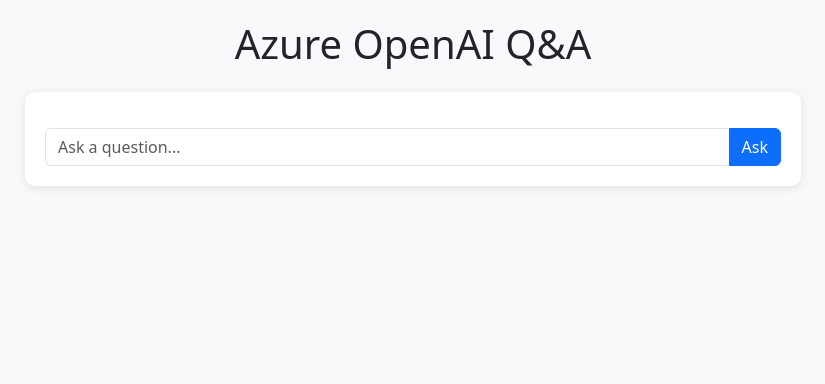
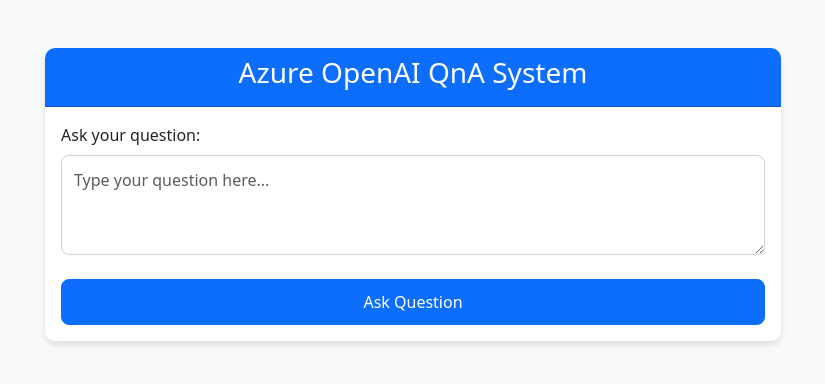
Before and after one commit to 03sarath/azure-LlamaIndex-qna, a Flask app: page / in a window 1280 px wide. Shown: the top 384 px of the page, without its empty margins (227-1052 px from the left). Run offline with Flask 3, Linux system fonts and the light colour scheme; parts of the project's set-up code (start-up, migrations or seed data) failed here and were passed over.

Commit message:
made chnages

```diff
--- a/app.py
+++ b/app.py
@@ -1,193 +1,57 @@
 from flask import Flask, render_template, request, jsonify
 import os
-import logging
 from dotenv import load_dotenv
-from llama_index import GPTSimpleVectorIndex, SimpleDirectoryReader, LLMPredictor, PromptHelper, LangchainEmbedding
+from llama_index import GPTSimpleVectorIndex, LLMPredictor, LangchainEmbedding
 from langchain.chat_models import AzureChatOpenAI
 from langchain.embeddings import OpenAIEmbeddings
 import openai
 
-# Configure logging
-logging.basicConfig(level=logging.INFO)
-logger = logging.getLogger(__name__)
-
-# Initialize Flask app
-app = Flask(__name__)
-
 # Load environment variables
 load_dotenv()
 
-# Debug log environment variables (without exposing sensitive data)
-logger.info("Verifying environment variables...")
-logger.info(f"OPENAI_API_BASE: {os.getenv('OPENAI_API_BASE')}")
-logger.info(f"OPENAI_API_VERSION: {os.getenv('OPENAI_API_VERSION')}")
-logger.info(f"OPENAI_API_TYPE: {os.getenv('OPENAI_API_TYPE')}")
-logger.info(f"OPENAI_DEPLOYMENT_NAME: {os.getenv('OPENAI_DEPLOYMENT_NAME')}")
-logger.info("OPENAI_API_KEY: [REDACTED]")
+app = Flask(__name__)
 
-# Validate required environment variables
-required_env_vars = [
-    'OPENAI_API_BASE',
-    'OPENAI_API_KEY',
-    'OPENAI_API_VERSION',
-    'OPENAI_API_TYPE',
-    'OPENAI_DEPLOYMENT_NAME'
-]
-
-missing_vars = [var for var in required_env_vars if not os.getenv(var)]
-if missing_vars:
-    raise ValueError(f"Missing required environment variables: {', '.join(missing_vars)}")
-
-# Configure Azure OpenAI environment variables
-os.environ["OPENAI_API_TYPE"] = "azure"
-os.environ["OPENAI_API_VERSION"] = "2023-03-15-preview"
-os.environ["OPENAI_API_BASE"] = os.getenv('OPENAI_API_BASE')
-os.environ["OPENAI_API_KEY"] = os.getenv('OPENAI_API_KEY')
-
-# Configure OpenAI client
+# Configure Azure OpenAI Service API
 openai.api_type = "azure"
 openai.api_version = "2023-03-15-preview"
 openai.api_base = os.getenv('OPENAI_API_BASE')
-openai.api_key = os.getenv('OPENAI_API_KEY')
+openai.api_key = os.getenv("OPENAI_API_KEY")
 
-# Initialize the index
-def initialize_index():
-    try:
-        logger.info("Starting index initialization...")
+# Initialize LLM and embeddings
+llm = AzureChatOpenAI(
+    deployment_name="gpt-4o",
+    temperature=0,
+    openai_api_version="2023-03-15-preview"
+)
+embeddings = OpenAIEmbeddings(model="text-embedding-ada-002", chunk_size=1)
+llm_predictor = LLMPredictor(llm=llm)
+embedding_llm = LangchainEmbedding(embeddings)
 
-        # Check if index.json exists
-        if os.path.exists("index.json"):
-            logger.info("Loading existing index from index.json...")
-            index = GPTSimpleVectorIndex.load_from_disk("index.json")
-            logger.info("Index loaded successfully from disk")
-            return index
-
-        # If no index.json exists, create a new index
-        logger.info("No existing index found. Creating new index...")
-
-        # Check if data directory exists
-        data_dir = 'data/qna/'
-        if not os.path.exists(data_dir):
-            logger.error(f"Error: Data directory '{data_dir}' not found.")
-            logger.error("Please create the directory and add your documents.")
-            return None
-
-        logger.info(f"Found data directory: {data_dir}")
-        logger.info(f"Contents of data directory: {os.listdir(data_dir)}")
-
-        # Initialize AzureChatOpenAI
-        deployment_name = os.getenv('OPENAI_DEPLOYMENT_NAME')
-        logger.info(f"Initializing AzureChatOpenAI with deployment: {deployment_name}")
-
-        llm = AzureChatOpenAI(
-            deployment_name=deployment_name,
-            temperature=0,
-            openai_api_version="2023-03-15-preview"
-        )
-        logger.info("AzureChatOpenAI initialized successfully")
-
-        # Create LLMPredictor
-        logger.info("Creating LLMPredictor...")
-        llm_predictor = LLMPredictor(llm=llm)
-        logger.info("LLMPredictor created successfully")
-
-        # Initialize embeddings
-        logger.info("Initializing embeddings...")
-        # Configure OpenAIEmbeddings for Azure
-        embedding_llm = LangchainEmbedding(OpenAIEmbeddings(
-            engine="text-embedding-ada-002"
-        ))
-        logger.info("Embeddings initialized successfully")
-
-        # Load documents
-        logger.info("Loading documents...")
-        documents = SimpleDirectoryReader(data_dir).load_data()
-        if not documents:
-            logger.error("Error: No documents found in the data directory.")
-            return None
-        logger.info(f"Successfully loaded {len(documents)} documents")
-
-        # Define prompt helper
-        logger.info("Setting up prompt helper...")
-        max_input_size = 3000
-        num_output = 256
-        chunk_size_limit = 1000
-        max_chunk_overlap = 20
-        prompt_helper = PromptHelper(
-            max_input_size=max_input_size,
-            num_output=num_output,
-            max_chunk_overlap=max_chunk_overlap,
-            chunk_size_limit=chunk_size_limit
-        )
-        logger.info("Prompt helper configured successfully")
-
-        # Create index
-        logger.info("Creating vector index...")
-        index = GPTSimpleVectorIndex(
-            documents,
-            llm_predictor=llm_predictor,
-            embed_model=embedding_llm,
-            prompt_helper=prompt_helper
-        )
-        logger.info("Vector index created successfully")
-
-        # Save the index to disk
-        logger.info("Saving index to disk...")
-        index.save_to_disk("index.json")
-        logger.info("Index saved to disk successfully")
-
-        return index
-    except Exception as e:
-        logger.error(f"Error initializing index: {str(e)}")
-        logger.error(f"Error type: {type(e).__name__}")
-        import traceback
-        logger.error("Full traceback:")
-        traceback.print_exc()
-        return None
-
-# Initialize the index
-logger.info("Starting application initialization...")
-index = initialize_index()
-if index is None:
-    logger.error("Failed to initialize the index. The application will start but queries will fail.")
-else:
-    logger.info("Index initialized successfully!")
+# Load the index
+index = GPTSimpleVectorIndex.load_from_disk("index.json")
 
 @app.route('/')
 def home():
     return render_template('index.html')
 
-@app.route('/query', methods=['POST'])
-def query():
-    if not index:
-        return jsonify({'error': 'Index not initialized. Please check the server logs for details.'}), 500
+@app.route('/ask', methods=['POST'])
+def ask_question():
+    try:
+        data = request.get_json()
+        question = data.get('question')
 
-    data = request.get_json()
-    question = data.get('question', '')
+        if not question:
+            return jsonify({'error': 'No question provided'}), 400
 
-    if not question:
-        return jsonify({'error': 'No question provided'}), 400
+        # Query the index
+        response = index.query(question)
 
-    try:
-        logger.info(f"Processing question: {question}")
-        response = index.query(question)
-        logger.info("Question processed successfully")
-        return jsonify({'answer': str(response)})
+        return jsonify({
+            'answer': str(response)
+        })
+
     except Exception as e:
-        error_details = {
-            'error_message': str(e),
-            'error_type': type(e).__name__,
-            'error_args': e.args if hasattr(e, 'args') else None,
-            'error_dict': e.__dict__ if hasattr(e, '__dict__') else None
-        }
-        logger.error(f"Error during query: {str(e)}")
-        logger.error(f"Error type: {type(e).__name__}")
-        logger.error(f"Error args: {e.args if hasattr(e, 'args') else None}")
-        logger.error(f"Error dict: {e.__dict__ if hasattr(e, '__dict__') else None}")
-        import traceback
-        logger.error("Full traceback:")
-        traceback.print_exc()
-        return jsonify({'error': str(e), 'details': error_details}), 500
+        return jsonify({'error': str(e)}), 500
 
 if __name__ == '__main__':
     app.run(debug=True)
--- /dev/null
+++ b/static/script.js
@@ -0,0 +1,71 @@
+document.addEventListener('DOMContentLoaded', function() {
+    const askButton = document.getElementById('askButton');
+    const questionInput = document.getElementById('question');
+    const loadingDiv = document.getElementById('loading');
+    const answerDiv = document.getElementById('answer');
+    const answerContent = document.getElementById('answerContent');
+    const errorDiv = document.getElementById('error');
+
+    askButton.addEventListener('click', async function() {
+        const question = questionInput.value.trim();
+
+        if (!question) {
+            showError('Please enter a question');
+            return;
+        }
+
+        // Reset UI
+        hideError();
+        hideAnswer();
+        showLoading();
+
+        try {
+            const response = await fetch('/ask', {
+                method: 'POST',
+                headers: {
+                    'Content-Type': 'application/json',
+                },
+                body: JSON.stringify({ question: question })
+            });
+
+            const data = await response.json();
+
+            if (!response.ok) {
+                throw new Error(data.error || 'An error occurred');
+            }
+
+            // Display the answer
+            answerContent.textContent = data.answer;
+            showAnswer();
+        } catch (error) {
+            showError(error.message);
+        } finally {
+            hideLoading();
+        }
+    });
+
+    function showLoading() {
+        loadingDiv.classList.remove('d-none');
+    }
+
+    function hideLoading() {
+        loadingDiv.classList.add('d-none');
+    }
+
+    function showAnswer() {
+        answerDiv.classList.remove('d-none');
+    }
+
+    function hideAnswer() {
+        answerDiv.classList.add('d-none');
+    }
+
+    function showError(message) {
+        errorDiv.textContent = message;
+        errorDiv.classList.remove('d-none');
+    }
+
+    function hideError() {
+        errorDiv.classList.add('d-none');
+    }
+});
--- /dev/null
+++ b/static/style.css
@@ -0,0 +1,41 @@
+body {
+    background-color: #f8f9fa;
+}
+
+.card {
+    box-shadow: 0 4px 6px rgba(0, 0, 0, 0.1);
+    border: none;
+    border-radius: 10px;
+}
+
+.card-header {
+    border-radius: 10px 10px 0 0 !important;
+}
+
+textarea.form-control {
+    resize: vertical;
+    min-height: 100px;
+    border-radius: 8px;
+    border: 1px solid #ced4da;
+    padding: 12px;
+}
+
+.btn-primary {
+    padding: 10px 20px;
+    border-radius: 8px;
+    font-weight: 500;
+}
+
+#answerContent {
+    white-space: pre-wrap;
+    line-height: 1.6;
+}
+
+.spinner-border {
+    width: 3rem;
+    height: 3rem;
+}
+
+.alert {
+    border-radius: 8px;
+}
--- a/templates/index.html
+++ b/templates/index.html
@@ -3,129 +3,49 @@
 <head>
     <meta charset="UTF-8">
     <meta name="viewport" content="width=device-width, initial-scale=1.0">
-    <title>Azure OpenAI Q&A</title>
+    <title>Azure OpenAI QnA System</title>
     <link href="https://cdn.jsdelivr.net/npm/bootstrap@5.3.0/dist/css/bootstrap.min.css" rel="stylesheet">
-    <style>
-        body {
-            background-color: #f8f9fa;
-            padding: 20px;
-        }
-        .container {
-            max-width: 800px;
-            margin: 0 auto;
-        }
-        .chat-container {
-            background-color: white;
-            border-radius: 10px;
-            box-shadow: 0 2px 10px rgba(0, 0, 0, 0.1);
-            padding: 20px;
-            margin-top: 20px;
-        }
-        .message {
-            margin-bottom: 15px;
-            padding: 10px;
-            border-radius: 5px;
-        }
-        .user-message {
-            background-color: #e3f2fd;
-            margin-left: 20%;
-        }
-        .bot-message {
-            background-color: #f5f5f5;
-            margin-right: 20%;
-        }
-        #loading {
-            display: none;
-            text-align: center;
-            margin: 10px 0;
-        }
-        .error-message {
-            color: #dc3545;
-            margin-top: 10px;
-        }
-    </style>
+    <link rel="stylesheet" href="{{ url_for('static', filename='style.css') }}">
 </head>
 <body>
-    <div class="container">
-        <h1 class="text-center mb-4">Azure OpenAI Q&A</h1>
+    <div class="container mt-5">
+        <div class="row justify-content-center">
+            <div class="col-md-8">
+                <div class="card">
+                    <div class="card-header bg-primary text-white">
+                        <h3 class="text-center">Azure OpenAI QnA System</h3>
+                    </div>
+                    <div class="card-body">
+                        <div class="mb-4">
+                            <label for="question" class="form-label">Ask your question:</label>
+                            <textarea class="form-control" id="question" rows="3" placeholder="Type your question here..."></textarea>
+                        </div>
+                        <button id="askButton" class="btn btn-primary w-100">Ask Question</button>
 
-        <div class="chat-container">
-            <div id="chat-messages"></div>
+                        <div id="loading" class="text-center mt-4 d-none">
+                            <div class="spinner-border text-primary" role="status">
+                                <span class="visually-hidden">Loading...</span>
+                            </div>
+                            <p class="mt-2">Processing your question...</p>
+                        </div>
 
-            <div id="loading">
-                <div class="spinner-border text-primary" role="status">
-                    <span class="visually-hidden">Loading...</span>
+                        <div id="answer" class="mt-4 d-none">
+                            <h4>Answer:</h4>
+                            <div class="card">
+                                <div class="card-body" id="answerContent">
+                                </div>
+                            </div>
+                        </div>
+
+                        <div id="error" class="alert alert-danger mt-4 d-none" role="alert">
+                        </div>
+                    </div>
                 </div>
-                <p>Processing your question...</p>
             </div>
-
-            <div class="error-message" id="error-message"></div>
-
-            <form id="question-form" class="mt-3">
-                <div class="input-group">
-                    <input type="text" id="question-input" class="form-control" placeholder="Ask a question..." required>
-                    <button type="submit" class="btn btn-primary">Ask</button>
-                </div>
-            </form>
         </div>
     </div>
 
-    <script>
-        document.getElementById('question-form').addEventListener('submit', async (e) => {
-            e.preventDefault();
-
-            const questionInput = document.getElementById('question-input');
-            const question = questionInput.value.trim();
-
-            if (!question) return;
-
-            // Clear error message
-            document.getElementById('error-message').textContent = '';
-
-            // Show loading indicator
-            document.getElementById('loading').style.display = 'block';
-
-            // Add user message to chat
-            addMessage(question, 'user');
-
-            try {
-                const response = await fetch('/query', {
-                    method: 'POST',
-                    headers: {
-                        'Content-Type': 'application/json',
-                    },
-                    body: JSON.stringify({ question }),
-                });
-
-                const data = await response.json();
-
-                if (response.ok) {
-                    addMessage(data.answer, 'bot');
-                } else {
-                    showError(data.error || 'An error occurred while processing your question');
-                }
-            } catch (error) {
-                showError('Failed to send question. Please try again.');
-            } finally {
-                // Hide loading indicator
-                document.getElementById('loading').style.display = 'none';
-                // Clear input
-                questionInput.value = '';
-            }
-        });
-
-        function addMessage(text, sender) {
-            const chatMessages = document.getElementById('chat-messages');
-            const messageDiv = document.createElement('div');
-            messageDiv.className = `message ${sender}-message`;
-            messageDiv.textContent = text;
-            chatMessages.appendChild(messageDiv);
-            chatMessages.scrollTop = chatMessages.scrollHeight;
-        }
-
-        function showError(message) {
-            document.getElementById('error-message').textContent = message;
-        }
-    </script>
+    <script src="https://cdn.jsdelivr.net/npm/bootstrap@5.3.0/dist/js/bootstrap.bundle.min.js"></script>
+    <script src="{{ url_for('static', filename='script.js') }}"></script>
 </body>
 </html>
```
Also changed, not shown: create_index.py (deleted, +0 -87 lines), requirements.txt (+11 -9 lines), README.md, 2 other files.
